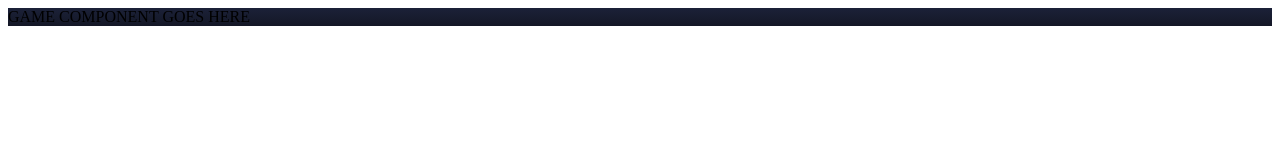
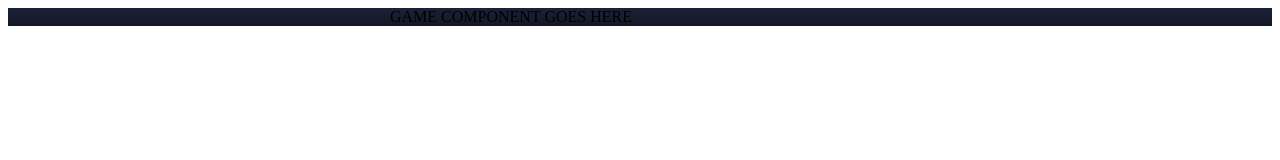
Before and after one commit to claudiobonfati/vaccination-game, a Nuxt app: page / in a window 1280 px wide. Shown: the top 160 px of the page. Built offline with nearby package versions, Linux system fonts and the light colour scheme; what vue-feather would draw is missing.

Commit message:
Add style to index page

```diff
--- a/pages/index.vue
+++ b/pages/index.vue
@@ -12,5 +12,49 @@
 </script>
 
 <style lang="sass">
+  @import '~bootstrap/scss/functions'
+  @import '~bootstrap/scss/variables'
+  @import '~assets/sass/basics/bootstrap-override'
+  @import '~bootstrap/scss/mixins'
 
+  .full-page
+    width: 100%
+    height: 100%
+    display: -ms-flexbox
+    display: -webkit-flex
+    display: flex
+    -webkit-flex-direction: row
+    -ms-flex-direction: row
+    flex-direction: row
+    -webkit-flex-wrap: nowrap
+    -ms-flex-wrap: nowrap
+    flex-wrap: nowrap
+    -webkit-justify-content: center
+    -ms-flex-pack: center
+    justify-content: center
+    -webkit-align-content: stretch
+    -ms-flex-line-pack: stretch
+    align-content: stretch
+    -webkit-align-items: center
+    -ms-flex-align: center
+    align-items: center
+
+  .game-container
+    width: 500px
+    border-radius: 30px
+    overflow: hidden
+
+  @include media-breakpoint-down(lg)
+
+  @include media-breakpoint-down(md)
+
+  @include media-breakpoint-down(sm)
+    .game-container
+      width: 400px
+
+  @include media-breakpoint-down(xs)
+    .game-container
+      border-radius: 0
+      width: 100%
+      height: 100%
 </style>
```
